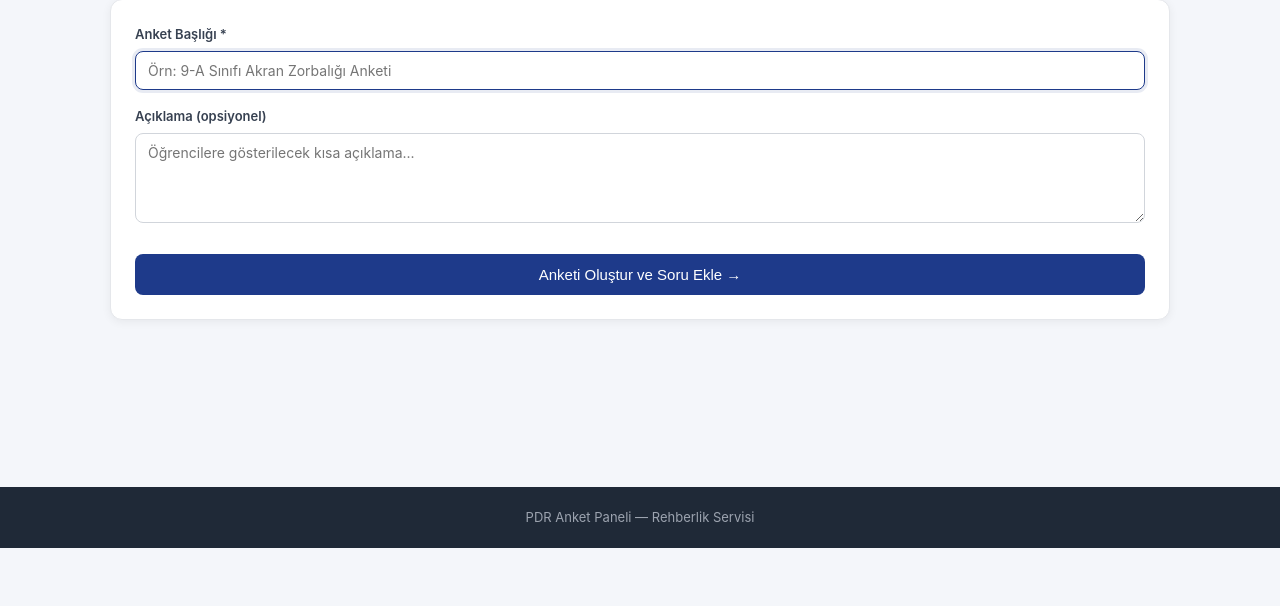
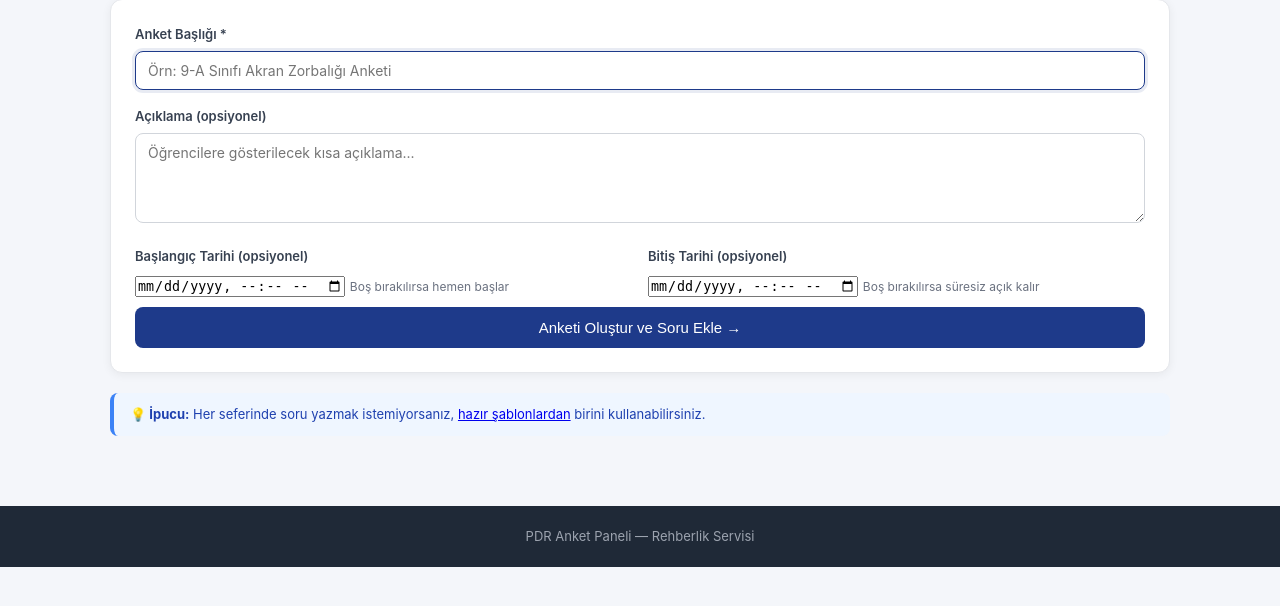
Before and after one commit to rusenozdili1-cloud/pdr-anket-paneli, a Flask app: page /anket/yeni in a window 1280 px wide. Shown: the part 170-776 px from the top of the page. Run offline with Flask 3, Linux system fonts and the light colour scheme; the visitor is signed in with stand-in values (Sample User, id 1).

Commit message:
Update anket_olustur.html

```diff
--- a/templates/anket_olustur.html
+++ b/templates/anket_olustur.html
@@ -15,8 +15,26 @@
     <label>Açıklama (opsiyonel)</label>
     <textarea name="aciklama" placeholder="Öğrencilere gösterilecek kısa açıklama..."></textarea>
 
+    <div style="display: grid; grid-template-columns: 1fr 1fr; gap: 16px;">
+      <div>
+        <label>Başlangıç Tarihi (opsiyonel)</label>
+        <input type="datetime-local" name="baslangic">
+        <small style="color: #6b7280; font-size: 12px;">Boş bırakılırsa hemen başlar</small>
+      </div>
+      <div>
+        <label>Bitiş Tarihi (opsiyonel)</label>
+        <input type="datetime-local" name="bitis">
+        <small style="color: #6b7280; font-size: 12px;">Boş bırakılırsa süresiz açık kalır</small>
+      </div>
+    </div>
+
     <button type="submit" class="btn birincil tam">Anketi Oluştur ve Soru Ekle →</button>
   </form>
 </div>
 
+<div class="uyari-bilgi">
+  <strong>💡 İpucu:</strong> Her seferinde soru yazmak istemiyorsanız,
+  <a href="{{ url_for('sablonlar') }}">hazır şablonlardan</a> birini kullanabilirsiniz.
+</div>
+
 {% endblock %}
```
